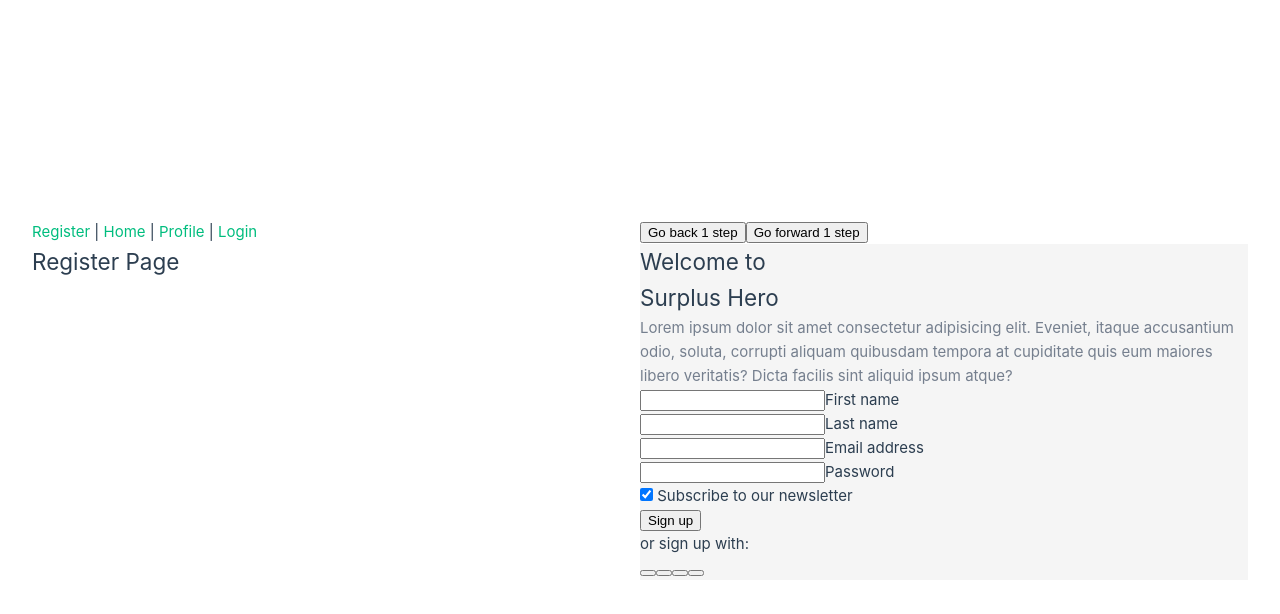
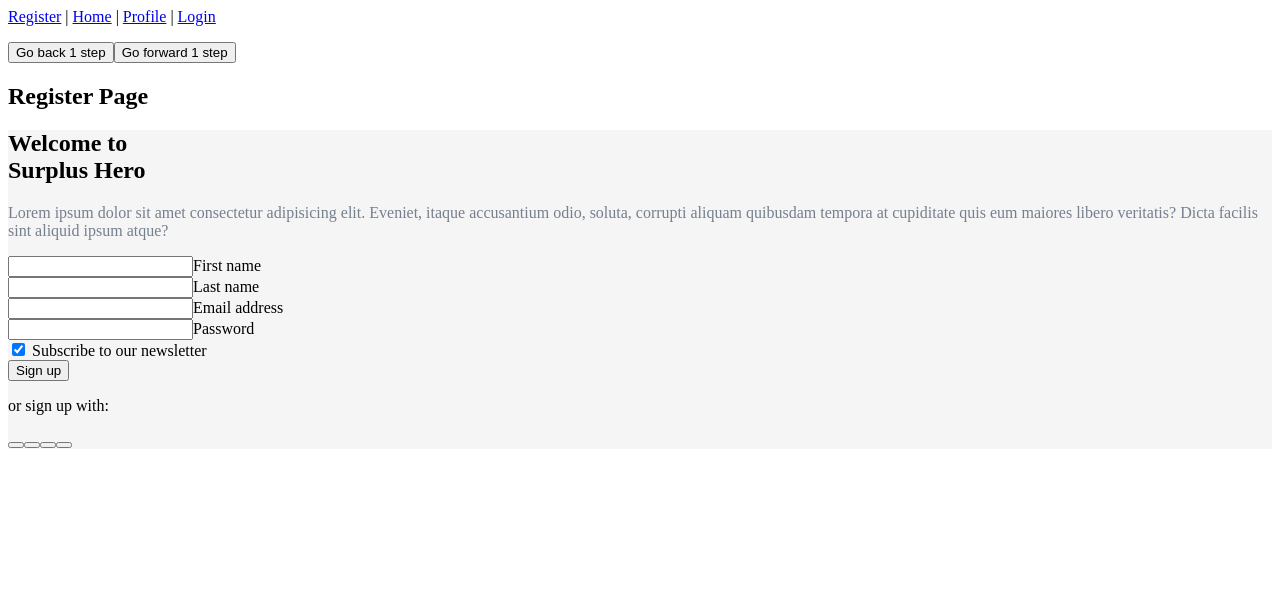
Before and after one commit to robinsjules/WAD2-Project, a Vue app in the folder SuperplusHero/: page /register in a window 1280 px wide. Shown: the top 614 px of the page. Built offline with nearby package versions, Linux system fonts and the light colour scheme.

Commit message:
removed default css

```diff
--- a/SuperplusHero/src/assets/base.css
+++ /dev/null
@@ -1,86 +0,0 @@
-/* color palette from <https://github.com/vuejs/theme> */
-:root {
-  --vt-c-white: #ffffff;
-  --vt-c-white-soft: #f8f8f8;
-  --vt-c-white-mute: #f2f2f2;
-
-  --vt-c-black: #181818;
-  --vt-c-black-soft: #222222;
-  --vt-c-black-mute: #282828;
-
-  --vt-c-indigo: #2c3e50;
-
-  --vt-c-divider-light-1: rgba(60, 60, 60, 0.29);
-  --vt-c-divider-light-2: rgba(60, 60, 60, 0.12);
-  --vt-c-divider-dark-1: rgba(84, 84, 84, 0.65);
-  --vt-c-divider-dark-2: rgba(84, 84, 84, 0.48);
-
-  --vt-c-text-light-1: var(--vt-c-indigo);
-  --vt-c-text-light-2: rgba(60, 60, 60, 0.66);
-  --vt-c-text-dark-1: var(--vt-c-white);
-  --vt-c-text-dark-2: rgba(235, 235, 235, 0.64);
-}
-
-/* semantic color variables for this project */
-:root {
-  --color-background: var(--vt-c-white);
-  --color-background-soft: var(--vt-c-white-soft);
-  --color-background-mute: var(--vt-c-white-mute);
-
-  --color-border: var(--vt-c-divider-light-2);
-  --color-border-hover: var(--vt-c-divider-light-1);
-
-  --color-heading: var(--vt-c-text-light-1);
-  --color-text: var(--vt-c-text-light-1);
-
-  --section-gap: 160px;
-}
-
-@media (prefers-color-scheme: dark) {
-  :root {
-    --color-background: var(--vt-c-black);
-    --color-background-soft: var(--vt-c-black-soft);
-    --color-background-mute: var(--vt-c-black-mute);
-
-    --color-border: var(--vt-c-divider-dark-2);
-    --color-border-hover: var(--vt-c-divider-dark-1);
-
-    --color-heading: var(--vt-c-text-dark-1);
-    --color-text: var(--vt-c-text-dark-2);
-  }
-}
-
-*,
-*::before,
-*::after {
-  box-sizing: border-box;
-  margin: 0;
-  font-weight: normal;
-}
-
-body {
-  min-height: 100vh;
-  color: var(--color-text);
-  background: var(--color-background);
-  transition:
-    color 0.5s,
-    background-color 0.5s;
-  line-height: 1.6;
-  font-family:
-    Inter,
-    -apple-system,
-    BlinkMacSystemFont,
-    'Segoe UI',
-    Roboto,
-    Oxygen,
-    Ubuntu,
-    Cantarell,
-    'Fira Sans',
-    'Droid Sans',
-    'Helvetica Neue',
-    sans-serif;
-  font-size: 15px;
-  text-rendering: optimizeLegibility;
-  -webkit-font-smoothing: antialiased;
-  -moz-osx-font-smoothing: grayscale;
-}
--- a/SuperplusHero/src/assets/main.css
+++ /dev/null
@@ -1,35 +0,0 @@
-@import './base.css';
-
-#app {
-  max-width: 1280px;
-  margin: 0 auto;
-  padding: 2rem;
-
-  font-weight: normal;
-}
-
-a,
-.green {
-  text-decoration: none;
-  color: hsla(160, 100%, 37%, 1);
-  transition: 0.4s;
-}
-
-@media (hover: hover) {
-  a:hover {
-    background-color: hsla(160, 100%, 37%, 0.2);
-  }
-}
-
-@media (min-width: 1024px) {
-  body {
-    display: flex;
-    place-items: center;
-  }
-
-  #app {
-    display: grid;
-    grid-template-columns: 1fr 1fr;
-    padding: 0 2rem;
-  }
-}
--- a/SuperplusHero/src/main.js
+++ b/SuperplusHero/src/main.js
@@ -1,5 +1,3 @@
-import './assets/main.css'
-
 import { createApp } from 'vue'
 import App from './App.vue'
 import router from './router'
```
Also changed, not shown: SuperplusHero/src/views/Register.vue (+63 -19 lines).
